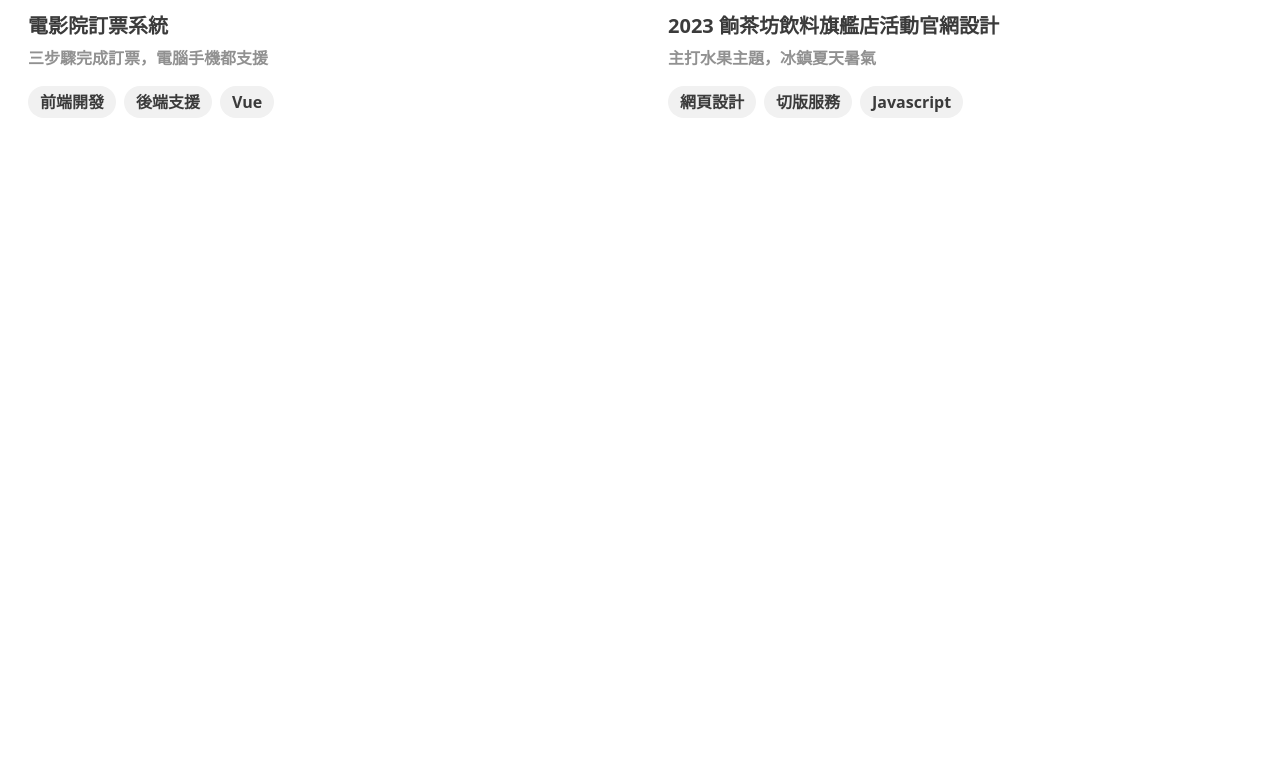
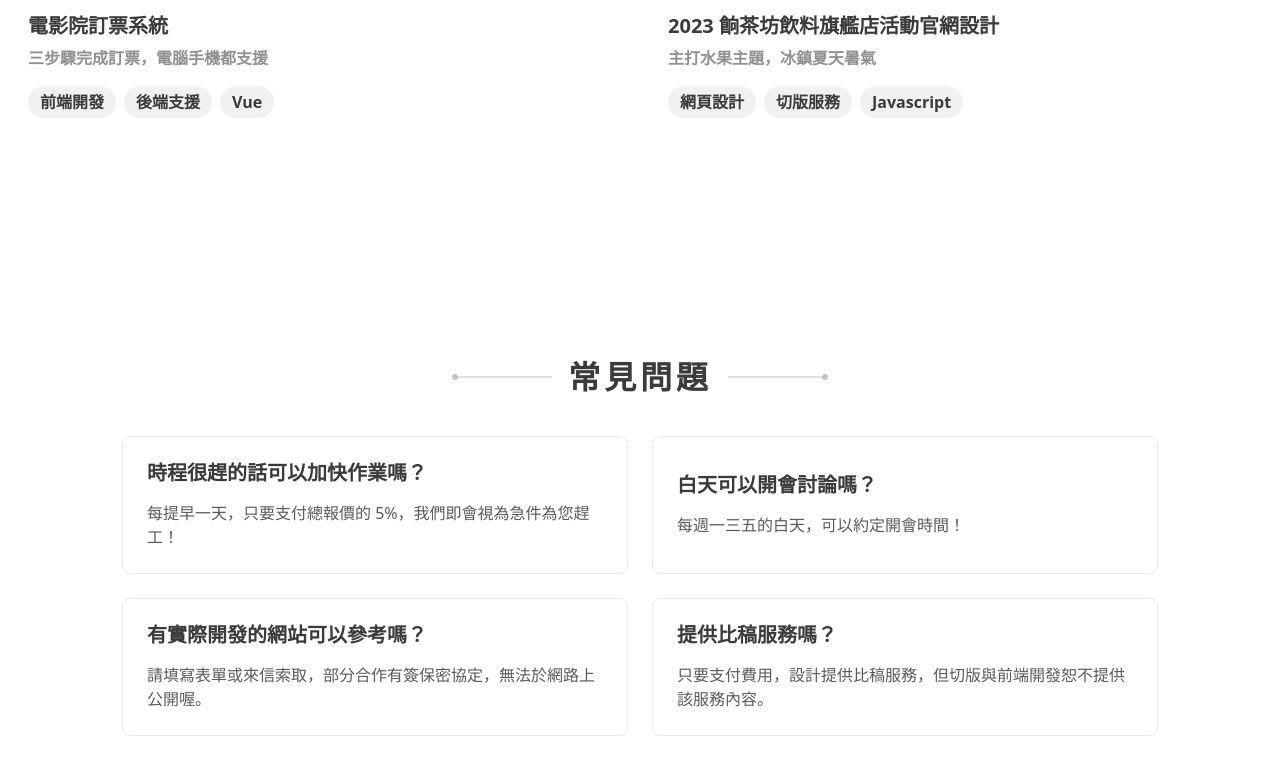
Before and after one commit to Lin4611/noelwebsite, a React (Vite) app: page / in a window 1280 px wide. Shown: the part 4312-5086 px from the top of the page. Before the commit the page ends 4550 px from the top, so only its background shows below. Built offline with nearby package versions, Linux system fonts and the light colour scheme; a web font is replaced by a local one.

Commit message:
feat: complete frequentlyAskedQuestions layout and RWD

```diff
--- a/src/pages/ServicesPage.jsx
+++ b/src/pages/ServicesPage.jsx
@@ -78,6 +78,28 @@
     title: "2023 餉茶坊飲料旗艦店活動官網設計",
     description: "主打水果主題，冰鎮夏天暑氣",
     categories: ["網頁設計", "切版服務", "Javascript"],
+  },
+];
+const faqs = [
+  {
+    id: 1,
+    title: "時程很趕的話可以加快作業嗎？",
+    content: "每提早一天，只要支付總報價的 5%，我們即會視為急件為您趕工！",
+  },
+  {
+    id: 2,
+    title: "白天可以開會討論嗎？",
+    content: "每週一三五的白天，可以約定開會時間！",
+  },
+  {
+    id: 3,
+    title: "有實際開發的網站可以參考嗎？",
+    content: "請填寫表單或來信索取，部分合作有簽保密協定，無法於網路上公開喔。",
+  },
+  {
+    id: 4,
+    title: "提供比稿服務嗎？",
+    content: "只要支付費用，設計提供比稿服務，但切版與前端開發恕不提供該服務內容。",
   },
 ];
 const services_bg = "bg-[url('../assets/imgs/service-bg/service-item-bg.png')]";
@@ -166,7 +188,10 @@
           <SectionTitle title={"客戶案例"} />
           <div className="w-full grid grid-cols-1 place-items-center gap-12 px-3 lg:grid-cols-2 lg:max-w-[1296px] lg:gap-x-6 lg:gap-y-20">
             {customerCases.map((customercase) => (
-              <div className="w-full flex flex-col gap-4 max-w-[636px]" key={customercase.id}>
+              <div
+                className="w-full flex flex-col gap-4 max-w-[636px]"
+                key={customercase.id}
+              >
                 <img
                   src={customercase.imgUrl}
                   alt={customercase.title}
@@ -182,13 +207,27 @@
                     </p>
                   </div>
                   <div className="w-full flex items-center gap-2">
-                    {customercase.categories.map((category,index)=>(
-                          <div className="flex items-center justify-center bg-Primary-200 rounded-2xl px-3 py-1" key={index}>
-                            <p className="fs-6 text-Primary-700">{category}</p>
-                          </div>
-                      ))}
+                    {customercase.categories.map((category, index) => (
+                      <div
+                        className="flex items-center justify-center bg-Primary-200 rounded-2xl px-3 py-1"
+                        key={index}
+                      >
+                        <p className="fs-6 text-Primary-700">{category}</p>
+                      </div>
+                    ))}
                   </div>
                 </div>
+              </div>
+            ))}
+          </div>
+        </section>
+        <section className="w-full flex flex-col gap-10 py-20 items-center justify-center lg:py-30">
+          <SectionTitle title={"常見問題"} />
+          <div className="w-full grid grid-cols-1 place-items-center gap-6 px-5 lg:grid-cols-2 lg:max-w-[1076px]">
+            {faqs.map(faq=>(
+              <div className="w-full h-full flex flex-col justify-center gap-4 border border-Primary-300 rounded-lg p-6 max-w-[526px] max-h-[141px]" key={faq.id}>
+                <h4 className="h5 text-Primary-700">{faq.title}</h4>
+                <p className="fs-6 text-Primary-600 font-normal">{faq.content}</p>
               </div>
             ))}
           </div>
```
